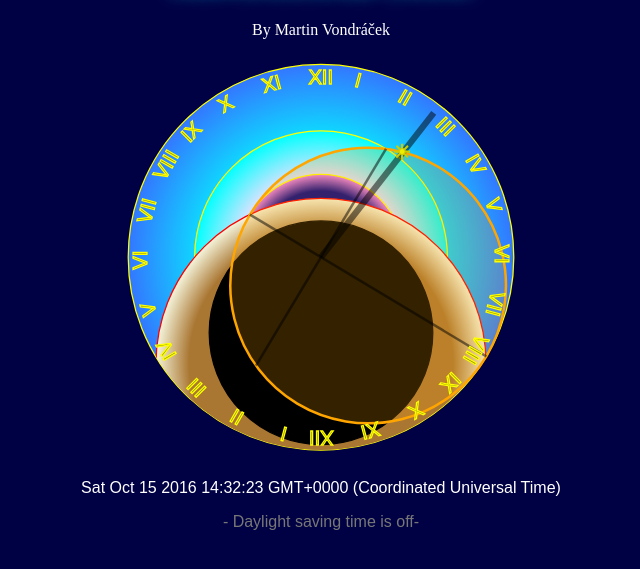
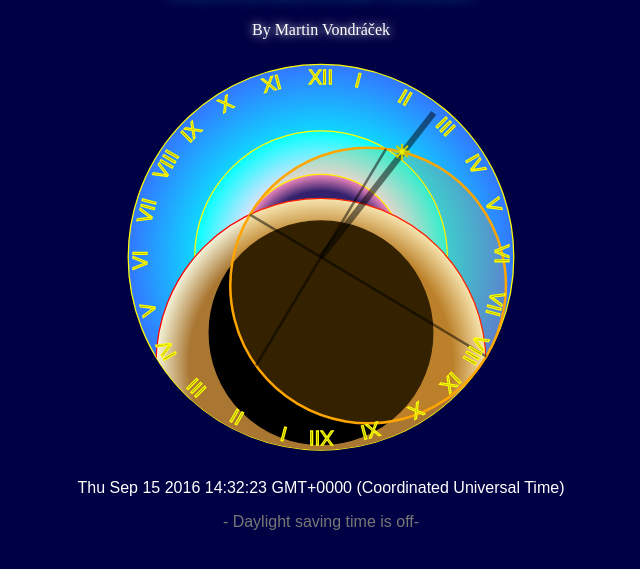
Before and after one commit to MVO2015/astro, a plain HTML site: page index.html in a window 1280 px wide. Shown: the part 59-628 px from the top of the page, without its empty margins (319-959 px from the left). Drawn offline with Linux system fonts and the light colour scheme.

Commit message:
Corrected today time function.

```diff
--- a/astro.css
+++ b/astro.css
@@ -49,4 +49,5 @@ p {
 
 .author {
     font-family: serif;
+    text-shadow: 0 0 10px #FFF;
 }
--- a/main.js
+++ b/main.js
@@ -32,7 +32,7 @@ function computeSunPosition(sunTimeAngleDeg) {
 
 function computeZodiacumAngleDeg(date) {
     var minutesYear = 60 * 24 * 365.25;
-    var equinoxDate = new Date(2016,9,22,16,20,41);    // autumn equinox
+    var equinoxDate = new Date(2016,8,22,16,20,41);    // autumn equinox
     var eh = equinoxDate.getHours();
     var em = equinoxDate.getMinutes();
     var equinoxTimeAngle = eh * 15 + em / 4;
--- a/time.js
+++ b/time.js
@@ -7,7 +7,7 @@ function getTodayDate() {
     var mi = today.getMinutes();
     var h = today.getHours();
     var d = today.getDate();
-    var m = today.getMonth() + 1; //January is 0!
+    var m = today.getMonth();
     var y = today.getFullYear();
     return new Date(y, m, d, h, mi, s);
 }
```
